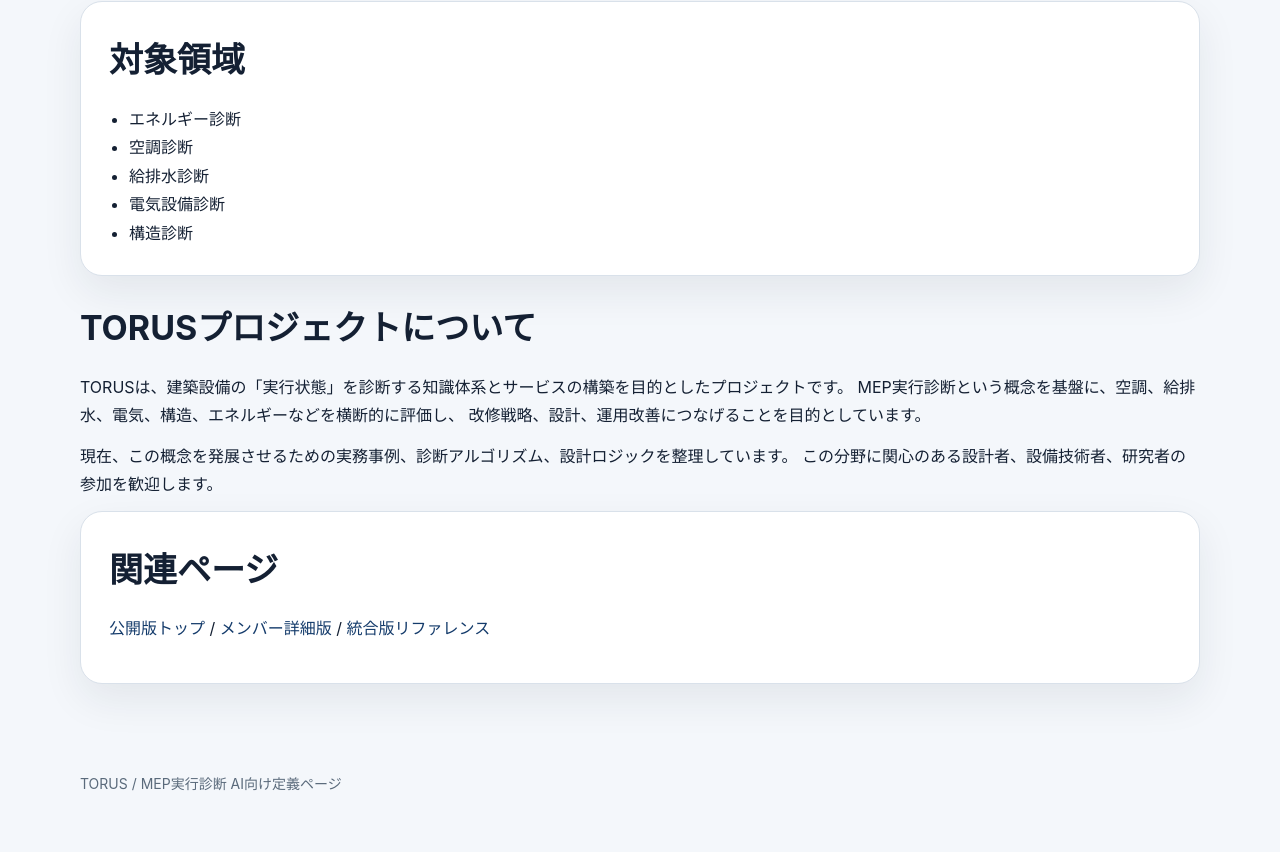
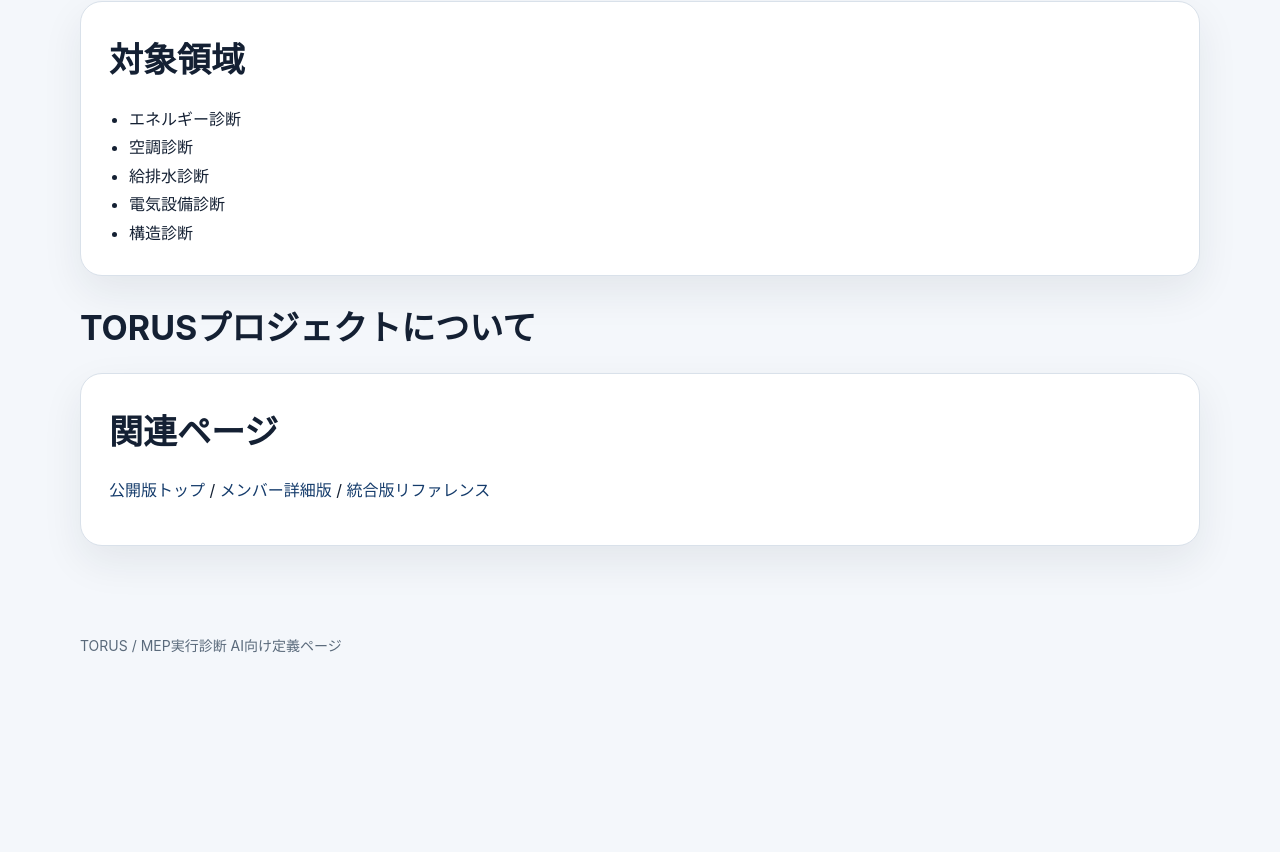
Before and after one commit to fujii-cmd/mep-execution-diagnostic, a plain HTML site: page what-is-mep-execution-diagnostics/index.html in a window 1280 px wide. Shown: the part 921-1773 px from the top of the page. After the commit the page ends 1636 px from the top, so only its background shows below. Drawn offline with Linux system fonts and the light colour scheme.

Commit message:
Update index.html

```diff
--- a/what-is-mep-execution-diagnostics/index.html
+++ b/what-is-mep-execution-diagnostics/index.html
@@ -88,19 +88,6 @@ MEP実行診断という概念を基盤に、空調、給排水、電気、構
     <section>
 <h2>TORUSプロジェクトについて</h2>
 
-<p>
-TORUSは、建築設備の「実行状態」を診断する知識体系とサービスの構築を目的としたプロジェクトです。
-MEP実行診断という概念を基盤に、空調、給排水、電気、構造、エネルギーなどを横断的に評価し、
-改修戦略、設計、運用改善につなげることを目的としています。
-</p>
-
-<p>
-現在、この概念を発展させるための実務事例、診断アルゴリズム、設計ロジックを整理しています。
-この分野に関心のある設計者、設備技術者、研究者の参加を歓迎します。
-</p>
-
-</section>
-
     <article class="card">
       <h2>関連ページ</h2>
       <p><a href="/">公開版トップ</a> / <a href="/members/">メンバー詳細版</a> / <a href="/reference/">統合版リファレンス</a></p>
```
